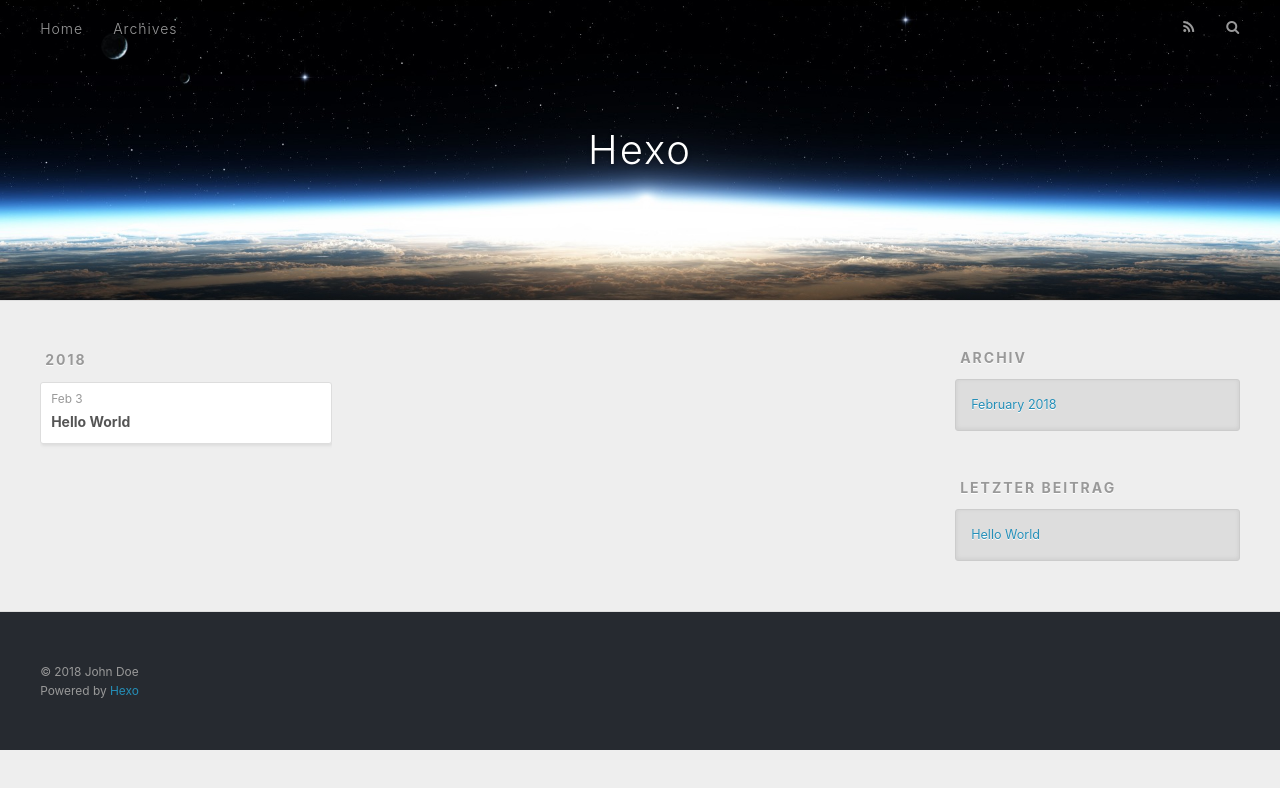
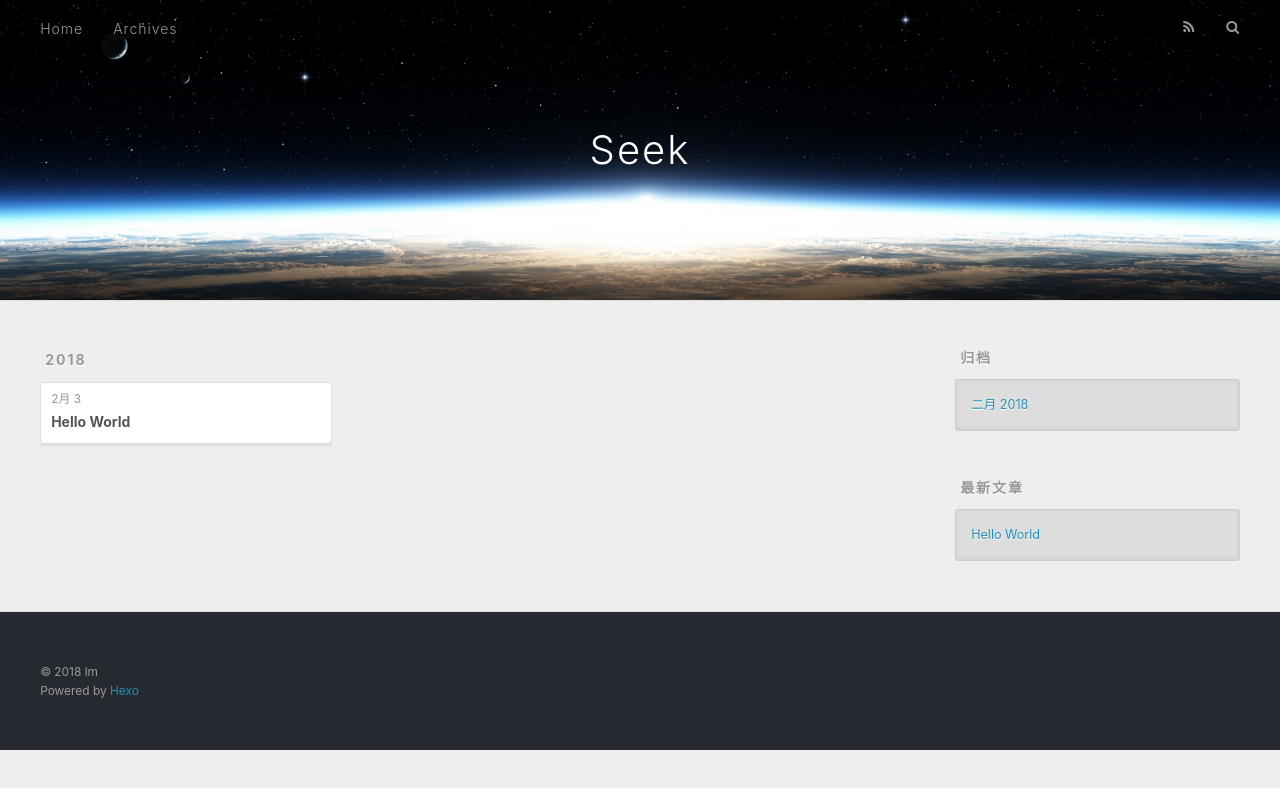
Before and after one commit to luomeim/luomeim.github.io, a plain HTML site: page archives/2018/02/index.html in a window 1280 px wide. Drawn offline with nearby package versions, Linux system fonts and the light colour scheme.

Commit message:
Site updated: 2018-02-03 21:47:13

```diff
--- a/archives/2018/02/index.html
+++ b/archives/2018/02/index.html
@@ -5,16 +5,17 @@
 
 
 
-  <title>Archiv: 2018/2 | Hexo</title>
+  <title>归档: 2018/2 | Seek</title>
   <meta name="viewport" content="width=device-width, initial-scale=1, maximum-scale=1">
   <meta property="og:type" content="website">
-<meta property="og:title" content="Hexo">
-<meta property="og:url" content="http://yoursite.com/archives/2018/02/index.html">
-<meta property="og:site_name" content="Hexo">
+<meta property="og:title" content="Seek">
+<meta property="og:url" content="http://seeklm.top/archives/2018/02/index.html">
+<meta property="og:site_name" content="Seek">
+<meta property="og:locale" content="zh-CN">
 <meta name="twitter:card" content="summary">
-<meta name="twitter:title" content="Hexo">
+<meta name="twitter:title" content="Seek">
 
-    <link rel="alternate" href="/atom.xml" title="Hexo" type="application/atom+xml">
+    <link rel="alternate" href="/atom.xml" title="Seek" type="application/atom+xml">
 
 
     <link rel="icon" href="/favicon.png">
@@ -33,7 +34,7 @@
   <div id="header-outer" class="outer">
     <div id="header-title" class="inner">
       <h1 id="logo-wrap">
-        <a href="/" id="logo">Hexo</a>
+        <a href="/" id="logo">Seek</a>
       </h1>
 
     </div>
@@ -50,10 +51,10 @@
 
           <a id="nav-rss-link" class="nav-icon" href="/atom.xml" title="RSS Feed"></a>
 
-        <a id="nav-search-btn" class="nav-icon" title="Suche"></a>
+        <a id="nav-search-btn" class="nav-icon" title="搜索"></a>
       </nav>
       <div id="search-form-wrap">
-        <form action="//google.com/search" method="get" accept-charset="UTF-8" class="search-form"><input type="search" name="q" class="search-form-input" placeholder="Search"><button type="submit" class="search-form-submit">&#xF002;</button><input type="hidden" name="sitesearch" value="http://yoursite.com"></form>
+        <form action="//google.com/search" method="get" accept-charset="UTF-8" class="search-form"><input type="search" name="q" class="search-form-input" placeholder="Search"><button type="submit" class="search-form-submit">&#xF002;</button><input type="hidden" name="sitesearch" value="http://seeklm.top"></form>
       </div>
     </div>
   </div>
@@ -76,7 +77,7 @@
   <div class="archive-article-inner">
     <header class="archive-article-header">
       <a href="/2018/02/03/hello-world/" class="archive-article-date">
-  <time datetime="2018-02-03T12:16:17.764Z" itemprop="datePublished">Feb 3</time>
+  <time datetime="2018-02-03T12:16:17.764Z" itemprop="datePublished">2月 3</time>
 </a>
 
 
@@ -108,9 +109,9 @@
 
 
   <div class="widget-wrap">
-    <h3 class="widget-title">Archiv</h3>
+    <h3 class="widget-title">归档</h3>
     <div class="widget">
-      <ul class="archive-list"><li class="archive-list-item"><a class="archive-list-link" href="/archives/2018/02/">February 2018</a></li></ul>
+      <ul class="archive-list"><li class="archive-list-item"><a class="archive-list-link" href="/archives/2018/02/">二月 2018</a></li></ul>
     </div>
   </div>
 
@@ -118,7 +119,7 @@
 
 
   <div class="widget-wrap">
-    <h3 class="widget-title">letzter Beitrag</h3>
+    <h3 class="widget-title">最新文章</h3>
     <div class="widget">
       <ul>
 
@@ -138,7 +139,7 @@
 
   <div class="outer">
     <div id="footer-info" class="inner">
-      &copy; 2018 John Doe<br>
+      &copy; 2018 lm<br>
       Powered by <a href="http://hexo.io/" target="_blank">Hexo</a>
     </div>
   </div>
```
Also changed, not shown: 2018/02/03/hello-world/index.html (+13 -12 lines), archives/2018/index.html (+15 -14 lines), archives/index.html (+15 -14 lines), index.html (+15 -14 lines).
